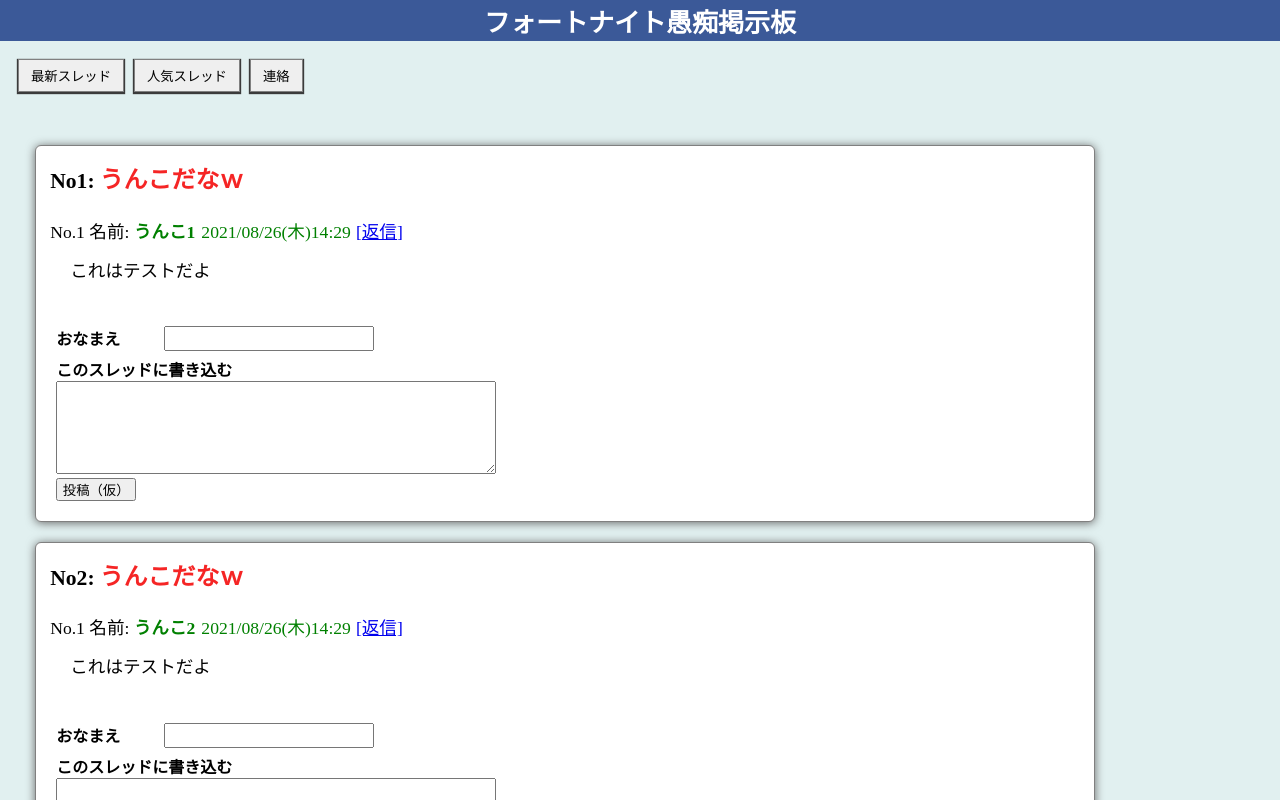
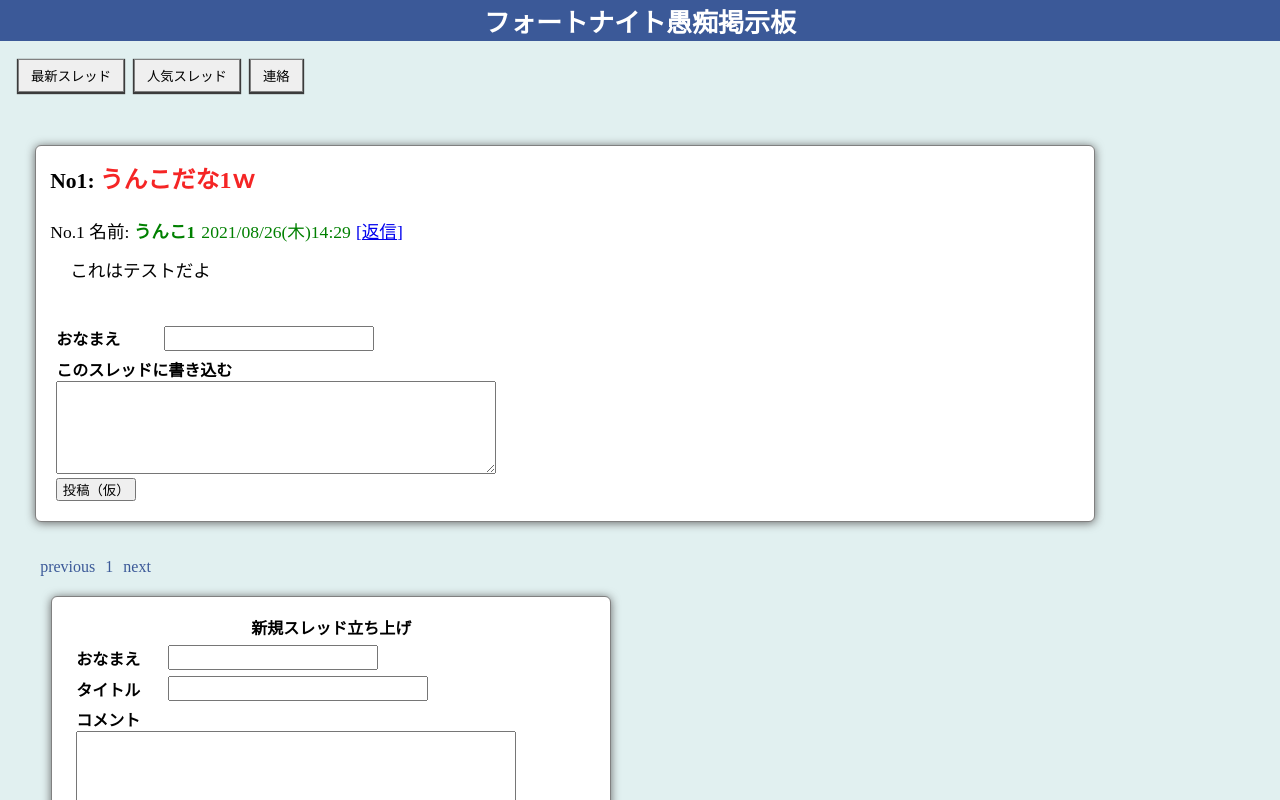
Before and after one commit to Shin-sibainu/bulletin-board-fortnite, a React (Create React App) app: page / in a window 1280 px wide. Shown: the top 800 px of the page. Built offline with nearby package versions, Linux system fonts and the light colour scheme.

Commit message:
replylist added identified thread. but cant reply propety

```diff
--- a/src/components/main/Main.jsx
+++ b/src/components/main/Main.jsx
@@ -6,18 +6,22 @@
 import ReactPaginate from "react-paginate";
 // import { Paginate } from "./paginate/Paginate";
 
+//sliceの練習。
+/* const list = ["0", "1", "2", "3"];
+console.log(list);
+list.slice(0, 2).map((list) => console.log(list)); */
+
 const threadItemNumberPerPage = 3;
 
 export const Main = () => {
+  const [threadReplyList, setReplyList] = useState([]);
   let testThreadList = [
-    { name: "うんこ1", title: "うんこだなｗ", comment: "これはテストだよ" },
-    { name: "うんこ2", title: "うんこだなｗ", comment: "これはテストだよ" },
-    { name: "うんこ3", title: "うんこだなｗ", comment: "これはテストだよ" },
-    { name: "うんこ4", title: "うんこだなｗ", comment: "これはテストだよ" },
-    { name: "うんこ5", title: "うんこだなｗ", comment: "これはテストだよ" },
-    { name: "うんこ6", title: "うんこだなｗ", comment: "これはテストだよ" },
-    { name: "うんこ7", title: "うんこだなｗ", comment: "これはテストだよ" },
-    { name: "うんこ8", title: "うんこだなｗ", comment: "これはテストだよ" },
+    {
+      name: "うんこ1",
+      title: "うんこだな1ｗ",
+      comment: "これはテストだよ",
+      replyList: threadReplyList,
+    },
   ];
   const [threadList, setThreadList] = useState(testThreadList);
 
@@ -32,6 +36,7 @@
       offset: pageNumber * threadItemNumberPerPage, //ここが３になるはず。
       perPage: threadItemNumberPerPage,
     }); //始まりの位置が変更されるだけ
+    //pageのトップに移動する。
   };
   /* ここまでpaginate関係 */
 
@@ -42,6 +47,7 @@
         threadList={threadList}
         offset={pagenateInfoList.offset}
         perPage={pagenateInfoList.perPage}
+        setReplyList={setReplyList}
       />
       {/* paginateゾーン */}
       <ReactPaginate
--- a/src/components/main/thread/Thread.jsx
+++ b/src/components/main/thread/Thread.jsx
@@ -1,9 +1,9 @@
 import React, { useState } from "react";
 
-export const Thread = ({ thread, index }) => {
+export const Thread = ({ thread, index, setReplyList }) => {
   const [inputName, setInputName] = useState("");
   const [inputTextArea, setInputTextArea] = useState("");
-  const [replyList, setReplyList] = useState([]);
+  // const [replyList, setReplyList] = useState([]);
 
   const handleChange = (e) => {
     setInputName(e.target.value);
@@ -26,10 +26,18 @@
       /* データベースに入力したデータを送る */
       console.log("submit");
       /* スレ下に返信コメントを追加 */
-      setReplyList([
+      /*       setReplyList([
         ...replyList,
         { name: inputName, replyComment: inputTextArea },
+      ]); */
+      setReplyList([
+        ...thread.replyList,
+        {
+          name: inputName,
+          replyComment: inputTextArea,
+        },
       ]);
+      console.log(...thread.replyList);
       setInputName("");
       setInputTextArea("");
     }
@@ -50,10 +58,10 @@
           </span>
         </p>
         <p id="threadContentArea">
-          {/* ここから返信コメントを複数生成 */}
           <span id="threadContent">{thread.comment}</span>
         </p>
-        {replyList.map((reply, index) => (
+        {/* ここから返信コメントを複数生成 */}
+        {thread.replyList.map((reply, index) => (
           <div key={index}>
             <p id="username">
               No.{index + 2} 名前: <b> {reply.name}</b>
@@ -63,13 +71,12 @@
               </span>
             </p>
             <p id="threadContentArea">
-              {/* ここから返信コメントを複数生成 */}
               <span id="threadContent">{reply.replyComment}</span>
             </p>
           </div>
         ))}
       </div>
-      {/* 返信用 */}
+      {/* 返信用フォーム */}
       {/* method="POST"にしないと無理な気がする*/}
       <form onSubmit={handleSubmit}>
         <table className="replyTable">
--- a/src/components/main/thread/ThreadArea.jsx
+++ b/src/components/main/thread/ThreadArea.jsx
@@ -1,12 +1,19 @@
 import React from "react";
 import { Thread } from "./Thread";
 
-export const ThreadArea = ({ threadList, offset, perPage }) => {
+export const ThreadArea = ({ threadList, offset, perPage, setReplyList }) => {
   return (
     <div className="threadArea">
       {/* mapでTread数に応じて出力したい。１ページ最大7レスまで。超えたらページネーション */}
       {threadList.slice(offset, offset + perPage).map((thread, index) => {
-        return <Thread thread={thread} index={index} key={index} />;
+        return (
+          <Thread
+            thread={thread}
+            index={index}
+            key={index}
+            setReplyList={setReplyList}
+          />
+        );
       })}
     </div>
   );
```
